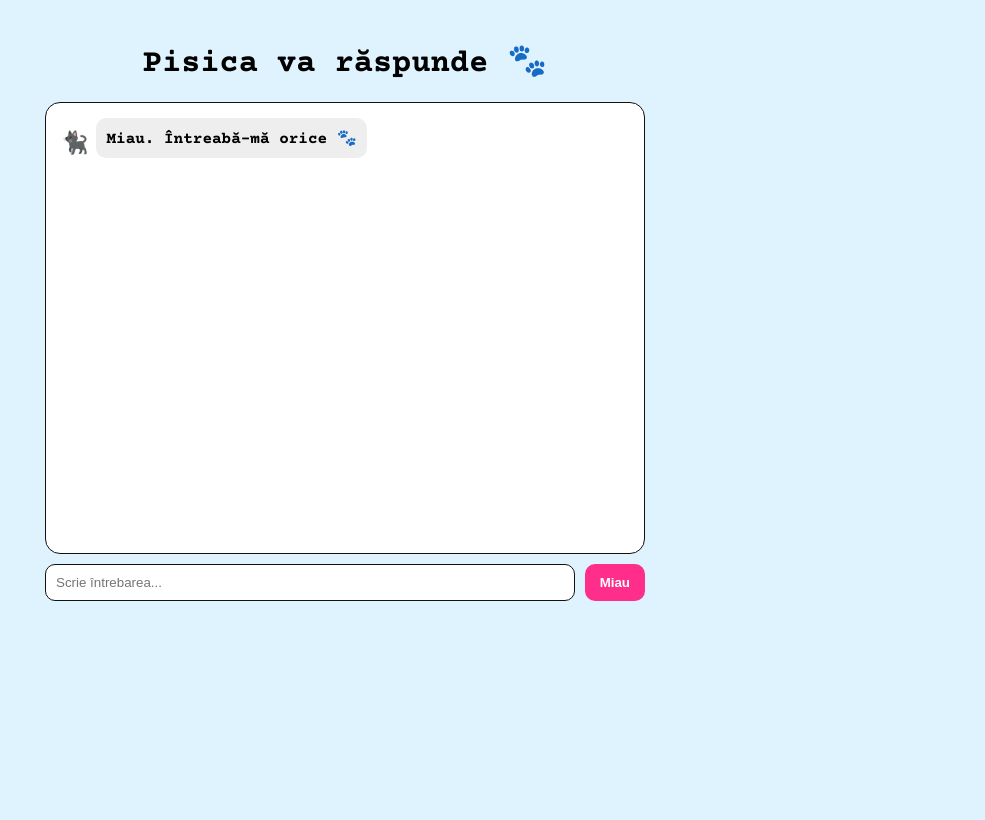
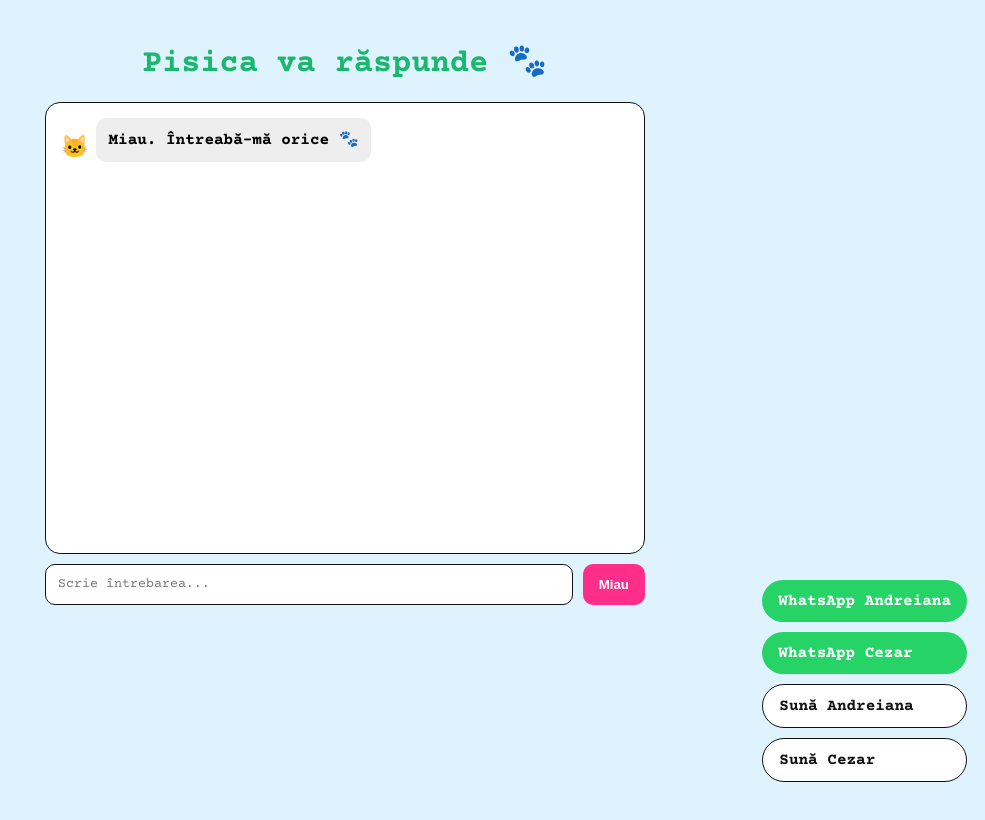
Before and after one commit to andreiana007/wed-invitation, a Next.js app: page /pisica in a window 1280 px wide. Shown: the top 820 px of the page, without its empty margins (295-1280 px from the left). Built offline with nearby package versions, Linux system fonts and the light colour scheme.

Commit message:
Update page.js

```diff
--- a/app/pisica/page.js
+++ b/app/pisica/page.js
@@ -14,53 +14,57 @@ export default function PisicaPage() {
         "Catedrala romano-catolică Sfântul Iosif, Strada General Berthelot 19, București.",
     },
     {
-      keywords: ["ceremonia", "ora"],
+      keywords: ["ceremonia", "oră", "ora"],
       answer: "Ora 12:50 (nu întârzia, pisica vă vede 👀)",
     },
     {
-      keywords: ["petrecerea", "locatie", "unde"],
+      keywords: ["petrecerea", "locație", "locatie", "unde"],
       answer:
         "La Terenuri – Ramada Plaza, București. Lângă terenurile de tenis, în spate. Vezi pinul de pe hartă.",
     },
     {
-      keywords: ["cat tine"],
-      answer: "Cât ne ține trupul, dar și capul 😏",
+      keywords: ["cât ține", "cat tine"],
+      answer: "Cât ne ține trupul, dar și capul.",
     },
     {
-      keywords: ["persoane", "cati"],
+      keywords: ["persoane", "câți", "cati"],
       answer:
         "Vine exact cine ne dorim. Cool, funny, sportivi și nesportivi.",
     },
     {
-      keywords: ["muzica"],
+      keywords: ["muzica", "muzică"],
       answer:
         "Am ales-o noi doi, începe din secolul 19 până în 2026. Și o surpriză. Nu, nu cântă Cezar. Altceva! 🎶",
     },
     {
-      keywords: ["martori"],
+      keywords: ["tenis", "juca", "racheta"],
+      answer: "Da, se poate juca tenis sau ceva cu tenis. Aduceți-vă racheta 🎾",
+    },
+    {
+      keywords: ["martori", "martorii"],
       answer: "Ildikó și Mandea/Șerban 💫",
     },
     {
-      keywords: ["dress", "cod"],
+      keywords: ["dress", "cod", "ținută", "tinuta"],
       answer:
-        "Ziua: mai formal, ca la o ceremonie religioasă, I guess, miau. Seara: pantofi sport & haine colorate – pas noir 👟",
+        "Ziua: mai formal, ca la o ceremonie religioasă, I guess, miau. Seara: pantofi sport sau comozi, fara toc pentru ca e iarba & haine colorate – pas noir 👟",
     },
     {
-      keywords: ["flori", "cadouri"],
+      keywords: ["flori", "cadouri", "trandafir"],
       answer:
-        "Un singur trandafir. Avem vazele pregătite. One flower, one vase! Vezi IMPORTANT.",
+        "Un singur trandafir. Avem vazele pregătite. One flower, one vase! Vezi sectiunea IMPORTANT.",
     },
     {
-      keywords: ["rsvp", "confirm"],
+      keywords: ["rsvp", "confirm", "confirmare"],
       answer: "Confirmă prin formularul RSVP din site.",
     },
     {
       keywords: ["plus", "+1"],
-      answer: "Da, se poate, dar menționează la RSVP 🙏",
+      answer: "Da, se poate, dar menționează la RSVP",
     },
     {
-      keywords: ["contact", "telefon", "numar", "whatsapp", "sun"],
-      answer: "contact",
+      keywords: ["telefon", "număr", "numar", "whatsapp", "sună", "suna", "contact"],
+      answer: "WhatsApp sau sună-ne folosind butoanele din dreapta jos 💚",
     },
   ];
 
@@ -73,48 +77,16 @@ export default function PisicaPage() {
       }
     }
 
-    return "Miau… nu știu exact 😼 dar întreabă din nou sau scrie-ne direct.";
+    return "Miau… nu știu exact, dar întreabă din nou sau vorbește cu Andreiana ori Cezar, mai ales cu Cezar.";
   };
 
   const sendMessage = () => {
     if (!input.trim()) return;
 
     const userMessage = { from: "user", text: input };
+    const catReply = { from: "cat", text: getAnswer(input) };
 
-    let replyText = getAnswer(input);
-
-    let catReply;
-
-    if (replyText === "contact") {
-      catReply = {
-        from: "cat",
-        jsx: (
-          <div>
-            Scrie sau sună:
-            <br />
-            Andreiana:{" "}
-            <a href="tel:0722650221">0722650221</a>{" "}
-            /{" "}
-            <a href="https://wa.me/40722650221" target="_blank">
-              WhatsApp
-            </a>
-            <br />
-            Cezar:{" "}
-            <a href="tel:0722545082">0722545082</a>{" "}
-            /{" "}
-            <a href="https://wa.me/40722545082" target="_blank">
-              WhatsApp
-            </a>
-            <br />
-            Pisica răspunde mai greu la telefon 😼
-          </div>
-        ),
-      };
-    } else {
-      catReply = { from: "cat", text: replyText };
-    }
-
-    setMessages([...messages, userMessage, catReply]);
+    setMessages((prev) => [...prev, userMessage, catReply]);
     setInput("");
   };
 
@@ -127,8 +99,16 @@ export default function PisicaPage() {
         fontFamily: '"Courier Prime", "Courier New", monospace',
       }}
     >
-      <div style={{ maxWidth: "600px", margin: "0 auto" }}>
-        <h1 style={{ textAlign: "center", marginBottom: "20px" }}>
+      <div style={{ maxWidth: "600px", margin: "0 auto", paddingBottom: "120px" }}>
+
+        <h1
+          style={{
+            textAlign: "center",
+            marginBottom: "20px",
+            color: "#1bb76e",
+            fontWeight: "bold",
+          }}
+        >
           Pisica va răspunde 🐾
         </h1>
 
@@ -147,30 +127,30 @@ export default function PisicaPage() {
               key={i}
               style={{
                 display: "flex",
-                justifyContent:
-                  msg.from === "user" ? "flex-end" : "flex-start",
+                justifyContent: msg.from === "user" ? "flex-end" : "flex-start",
                 marginBottom: "10px",
                 alignItems: "flex-end",
                 gap: "8px",
               }}
             >
               {msg.from === "cat" && (
-                <span style={{ fontSize: "22px" }}>🐈‍⬛</span>
+                <span style={{ fontSize: "22px", color: "#5dade2" }}>
+                  🐱
+                </span>
               )}
 
               <span
                 style={{
                   display: "inline-block",
-                  padding: "10px",
+                  padding: "10px 12px",
                   borderRadius: "10px",
-                  background:
-                    msg.from === "user" ? "#ff2e8b" : "#eee",
+                  background: msg.from === "user" ? "#ff2e8b" : "#eee",
                   color: msg.from === "user" ? "white" : "black",
                   maxWidth: "75%",
-                  whiteSpace: "pre-line",
+                  lineHeight: "1.5",
                 }}
               >
-                {msg.jsx ? msg.jsx : msg.text}
+                {msg.text}
               </span>
             </div>
           ))}
@@ -180,12 +160,16 @@ export default function PisicaPage() {
           <input
             value={input}
             onChange={(e) => setInput(e.target.value)}
+            onKeyDown={(e) => {
+              if (e.key === "Enter") sendMessage();
+            }}
             placeholder="Scrie întrebarea..."
             style={{
               flex: 1,
-              padding: "10px",
+              padding: "12px",
               borderRadius: "10px",
               border: "1px solid #111",
+              fontFamily: '"Courier Prime", "Courier New", monospace',
             }}
           />
 
@@ -195,7 +179,7 @@ export default function PisicaPage() {
               backgroundColor: "#ff2e8b",
               color: "white",
               border: "none",
-              padding: "10px 15px",
+              padding: "12px 16px",
               borderRadius: "10px",
               cursor: "pointer",
               fontWeight: "bold",
@@ -205,6 +189,73 @@ export default function PisicaPage() {
           </button>
         </div>
       </div>
+
+      {/* FLOATING BUTTONS */}
+      <div
+        style={{
+          position: "fixed",
+          right: "18px",
+          bottom: "18px",
+          display: "flex",
+          flexDirection: "column",
+          gap: "10px",
+          zIndex: 999,
+        }}
+      >
+        <a href="https://wa.me/40722650221" target="_blank"
+          style={{
+            backgroundColor: "#25D366",
+            color: "white",
+            padding: "12px 16px",
+            borderRadius: "999px",
+            textDecoration: "none",
+            fontWeight: "bold",
+          }}
+        >
+          WhatsApp Andreiana
+        </a>
+
+        <a href="https://wa.me/40722545082" target="_blank"
+          style={{
+            backgroundColor: "#25D366",
+            color: "white",
+            padding: "12px 16px",
+            borderRadius: "999px",
+            textDecoration: "none",
+            fontWeight: "bold",
+          }}
+        >
+          WhatsApp Cezar
+        </a>
+
+        <a href="tel:0722650221"
+          style={{
+            backgroundColor: "white",
+            color: "#111",
+            padding: "12px 16px",
+            borderRadius: "999px",
+            textDecoration: "none",
+            border: "1px solid #111",
+            fontWeight: "bold",
+          }}
+        >
+          Sună Andreiana
+        </a>
+
+        <a href="tel:0722545082"
+          style={{
+            backgroundColor: "white",
+            color: "#111",
+            padding: "12px 16px",
+            borderRadius: "999px",
+            textDecoration: "none",
+            border: "1px solid #111",
+            fontWeight: "bold",
+          }}
+        >
+          Sună Cezar
+        </a>
+      </div>
     </main>
   );
 }
```
